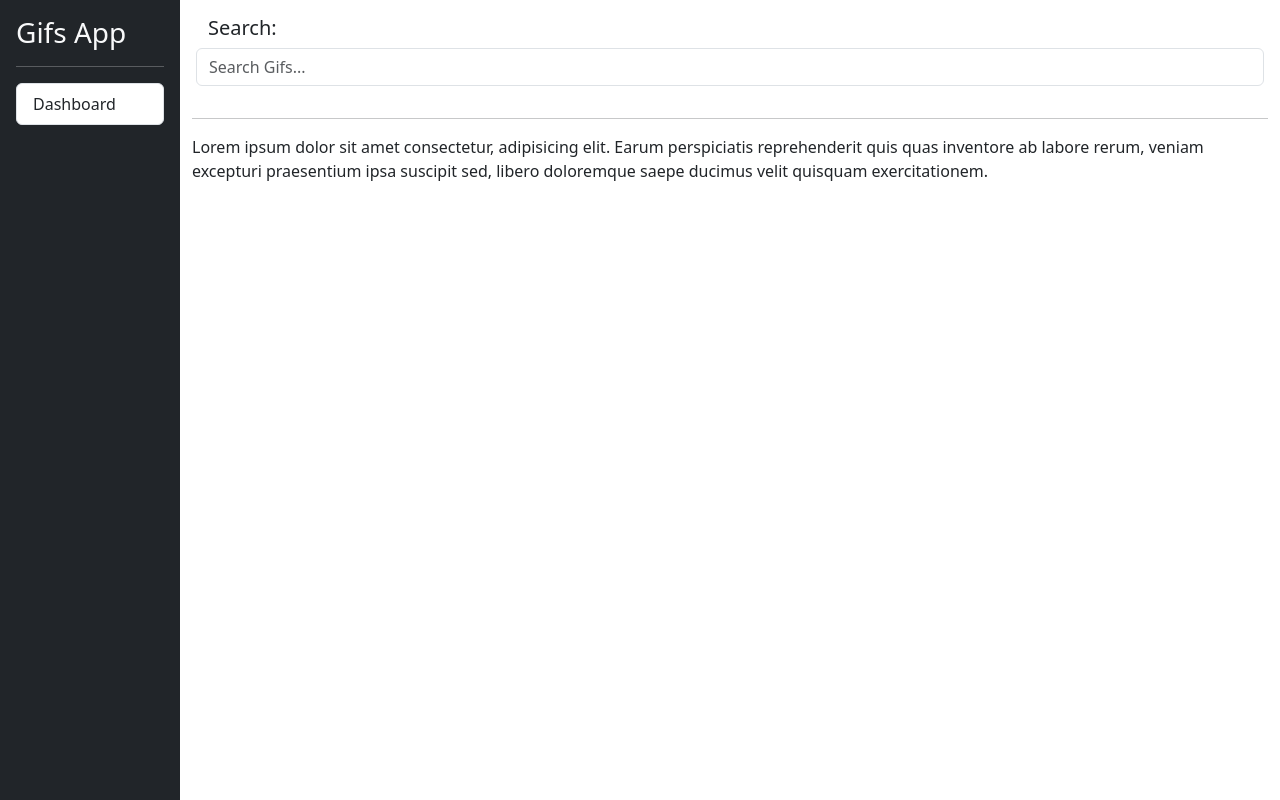
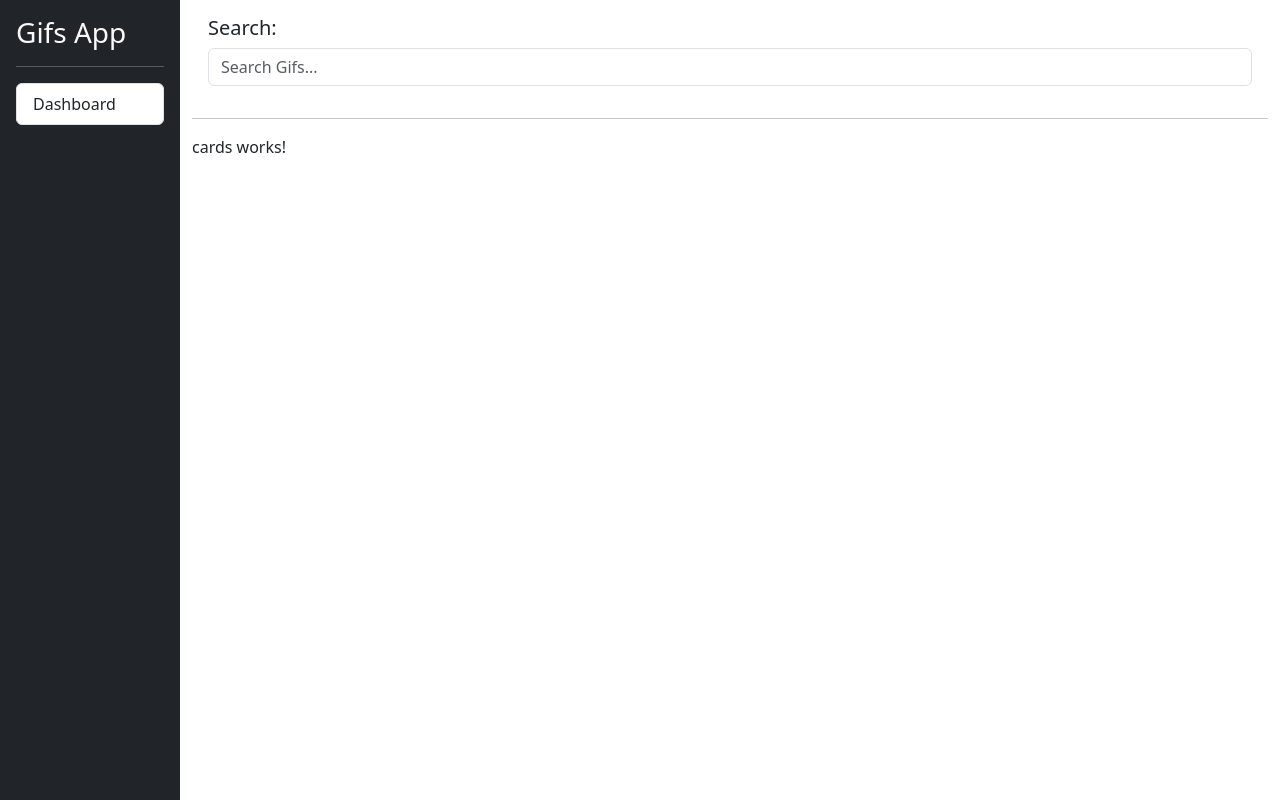
Before and after one commit to JuanFlorez1326/Gifs-App, an Angular app: page / in a window 1280 px wide. Built offline with nearby package versions, Linux system fonts and the light colour scheme.

Commit message:
ADD: @ViewChild for Search Input

```diff
--- a/src/app/app.component.html
+++ b/src/app/app.component.html
@@ -1,37 +1,6 @@
 <div class="d-flex">
 
-  <div class="bg-dark border-right p-3" id="sidebar">
-    <h3 class="text-light">Gifs App</h3>
-    <hr class="text-white">
-
-    <div class="list-group list-reset">
-      <a href="#" class="list-group-item list-group-item-action">
-        Dashboard
-      </a>
-    </div>
-  </div>
-
-  <div class="container">
-    <div class="row p-3">
-      <h5> Search: </h5>
-      <input
-        type="text"
-        class="form-control"
-        placeholder="Search Gifs..."
-      />
-    </div>
-
-    <hr>
-
-    <div class="row">
-      <div class="col">
-        Lorem ipsum dolor sit amet consectetur,
-        adipisicing elit. Earum perspiciatis reprehenderit
-        quis quas inventore ab labore rerum, veniam
-        excepturi praesentium ipsa suscipit sed, libero
-        doloremque saepe ducimus velit quisquam exercitationem.
-      </div>
-    </div>
-  </div>
+  <app-sidebar></app-sidebar>
+  <app-gifs-page class="container"></app-gifs-page>
 
 </div>
--- a/src/app/app.module.ts
+++ b/src/app/app.module.ts
@@ -2,13 +2,17 @@ import { NgModule } from '@angular/core';
 import { BrowserModule } from '@angular/platform-browser';
 
 import { AppComponent } from './app.component';
+import { GifsModule } from './gifs/gifs.module';
+import { SharedModule } from './shared/shared.module';
 
 @NgModule({
   declarations: [
     AppComponent
   ],
   imports: [
-    BrowserModule
+    BrowserModule,
+    SharedModule,
+    GifsModule
   ],
   providers: [],
   bootstrap: [AppComponent]
--- /dev/null
+++ b/src/app/gifs/cards/cards.component.html
@@ -0,0 +1 @@
+<p>cards works!</p>
--- /dev/null
+++ b/src/app/gifs/gifs-page/gifs-page.component.html
@@ -0,0 +1,11 @@
+<div class="row p-3">
+    <app-search></app-search>
+</div>
+
+<hr>
+
+<div class="row">
+    <div class="col">
+        <app-cards></app-cards>
+    </div>
+</div>
--- /dev/null
+++ b/src/app/gifs/search/search.component.html
@@ -0,0 +1,8 @@
+<h5> Search: </h5>
+<input
+    type="text"
+    class="form-control"
+    placeholder="Search Gifs..."
+    (keyup.enter)="searchGifs()"
+    #txtSearch
+/>
--- /dev/null
+++ b/src/app/gifs/search/search.component.ts
@@ -0,0 +1,17 @@
+import { Component, ElementRef, ViewChild } from '@angular/core';
+
+@Component({
+  selector: 'app-search',
+  templateUrl: './search.component.html'
+})
+export class SearchComponent {
+
+  @ViewChild('txtSearch') txtSearch!: ElementRef<HTMLInputElement>;
+
+  searchGifs(){
+    const value = this.txtSearch.nativeElement.value;
+    console.log( this.txtSearch );
+    console.log( value );
+    this.txtSearch.nativeElement.value = '';
+  }
+}
--- /dev/null
+++ b/src/app/shared/sidebar/sidebar.component.html
@@ -0,0 +1,10 @@
+<div class="bg-dark border-right p-3" id="sidebar">
+    <h3 class="text-light">Gifs App</h3>
+    <hr class="text-white">
+
+    <div class="list-group list-reset">
+        <a href="#" class="list-group-item list-group-item-action">
+            Dashboard
+        </a>
+    </div>
+</div>
```
Also changed, not shown: src/app/gifs/cards/cards.component.ts (added, +7 -0 lines), src/app/gifs/gifs-page/gifs-page.component.ts (added, +9 -0 lines), src/app/gifs/gifs.module.ts (added, +22 -0 lines), src/app/shared/shared.module.ts (added, +17 -0 lines), src/app/shared/sidebar/sidebar.component.ts (added, +9 -0 lines).
